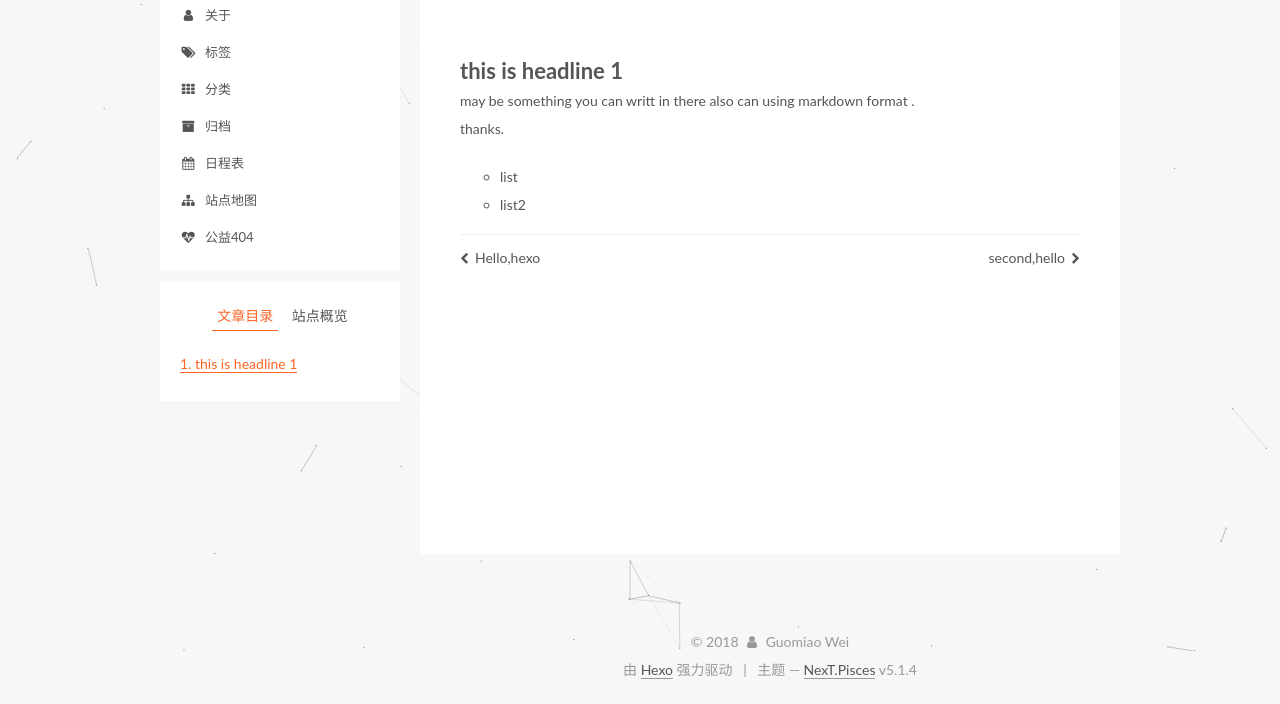
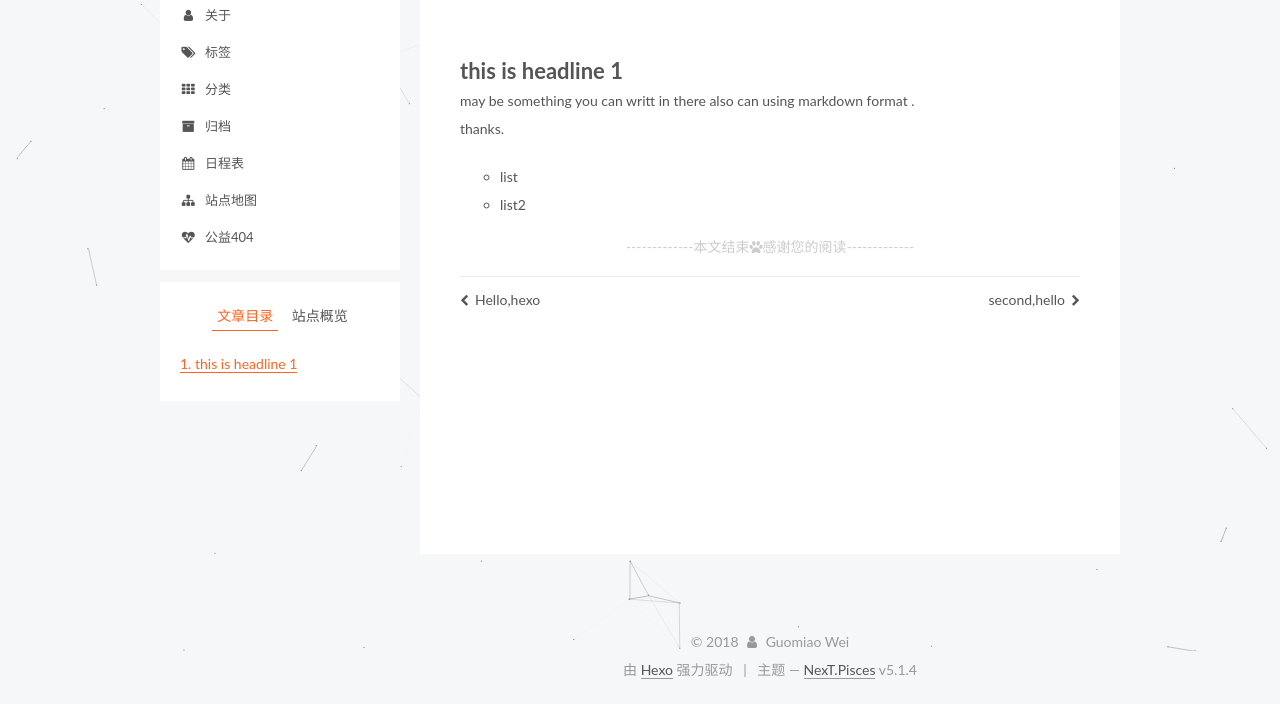
Before and after one commit to weiguomiao/weiguomiao.github.io, a plain HTML site: page 2018/11/30/Hello-He/index.html in a window 1280 px wide. Shown: the part 149-853 px from the top of the page. Drawn offline with Linux system fonts and the light colour scheme.

Commit message:
Site updated: 2018-12-02 18:13:32

```diff
--- a/2018/11/30/Hello-He/index.html
+++ b/2018/11/30/Hello-He/index.html
@@ -373,7 +373,15 @@
 
 
 
+    <div>
 
+        <div>
+
+        <div style="text-align:center;color: #ccc;font-size:14px;">-------------本文结束<i class="fa fa-paw"></i>感谢您的阅读-------------</div>
+
+</div>
+
+    </div>
 
 
 
--- a/css/main.css
+++ b/css/main.css
@@ -1833,7 +1833,7 @@ pre .javascript .function {
   width: 4px;
   height: 4px;
   border-radius: 50%;
-  background: #e2ff16;
+  background: #6e0520;
 }
 .links-of-blogroll {
   font-size: 13px;
```
Also changed, not shown: 2018/11/30/Hello-hexo/index.html (+8 -0 lines), 2018/11/30/hello-world/index.html (+8 -0 lines), 2018/11/30/post-title/index.html (+8 -0 lines), 2018/12/01/second-hello/index.html (+8 -0 lines), 2018/12/01/错误-安装/index.html (+8 -0 lines), index.html (+12 -0 lines).
